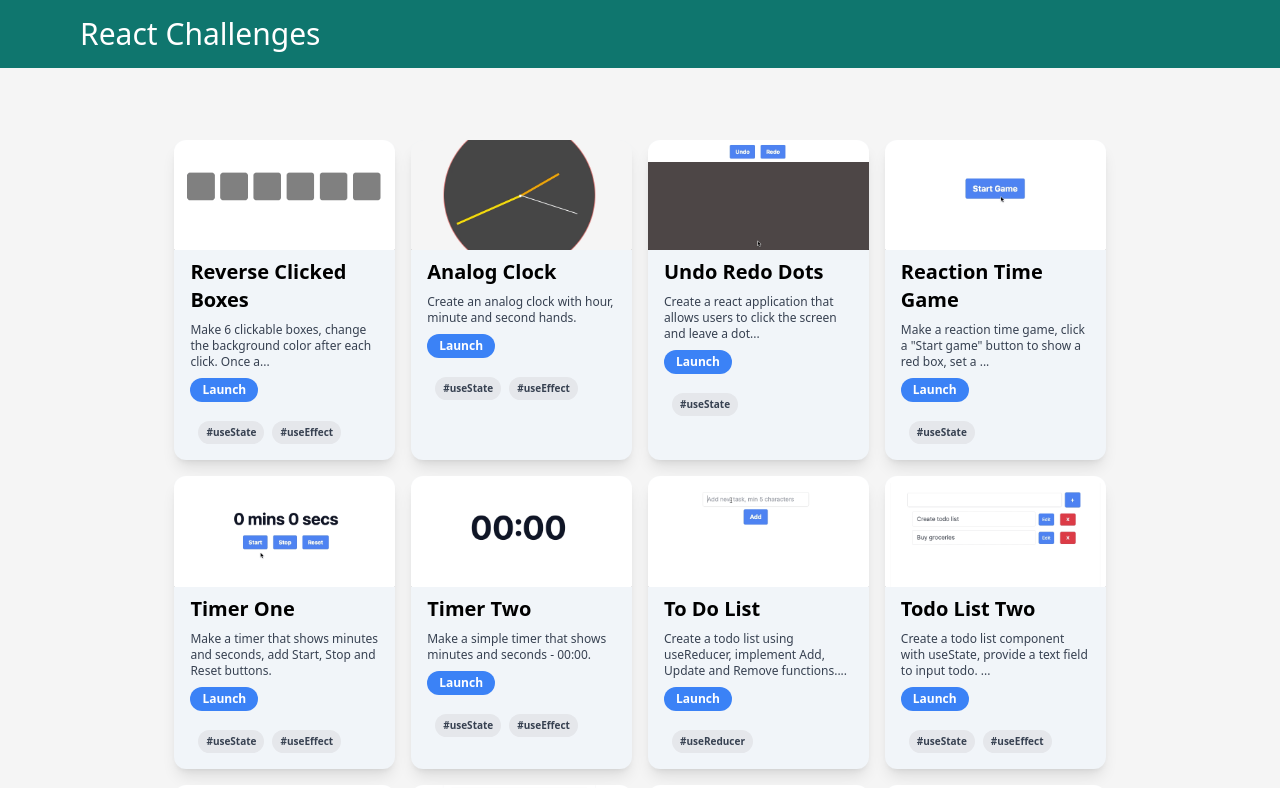
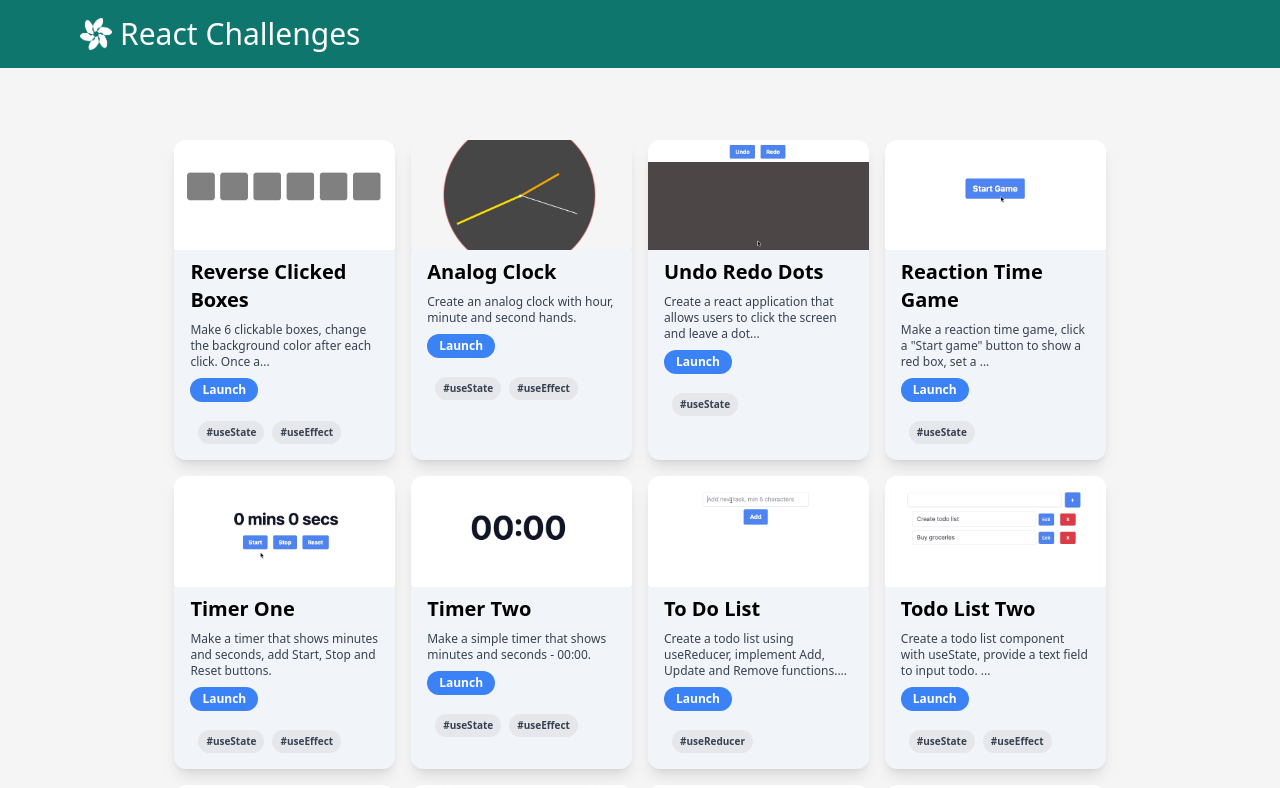
Before and after one commit to fwei-io/react-challenges, a React (Vite) app: page / in a window 1280 px wide. Shown: the top 788 px of the page. Built offline with nearby package versions, Linux system fonts and the light colour scheme.

Commit message:
Added favicon and logo

```diff
--- a/index.html
+++ b/index.html
@@ -3,6 +3,7 @@
   <head>
     <meta charset="UTF-8" />
     <meta name="viewport" content="width=device-width, initial-scale=1.0" />
+    <link rel="shortcut icon" type="image/png" href="/images/favicon.ico"/>
     <title>React Challenges</title>
   </head>
   <body class="min-h-screen bg-slate-50 dark:bg-black dark:text-white">
--- a/src/components/Navbar.jsx
+++ b/src/components/Navbar.jsx
@@ -4,9 +4,11 @@ export default function Navbar() {
     return (
         <header className="bg-teal-700 text-white sticky top-0 z-10">
             <section className="max-w-6xl mx-auto p-4 flex justify-between items-center">
-                <h1 className="text-3xl font-medium">
-                    <a href="/">React Challenges</a>
-                </h1>
+                <div class="flex items-center">
+                    <img src="/images/logo-x1.png" alt="Logo" class="h-8 w-8 mr-2"/>
+                    <p className="text-3xl font-medium">React Challenges</p>
+                </div>
+
                 <div>
                     <button
                     id="hamburger-button"
```
Also changed, not shown: public/images/logo-x1.png (added), 1 other file (tests, documents, lock files or other folders).
